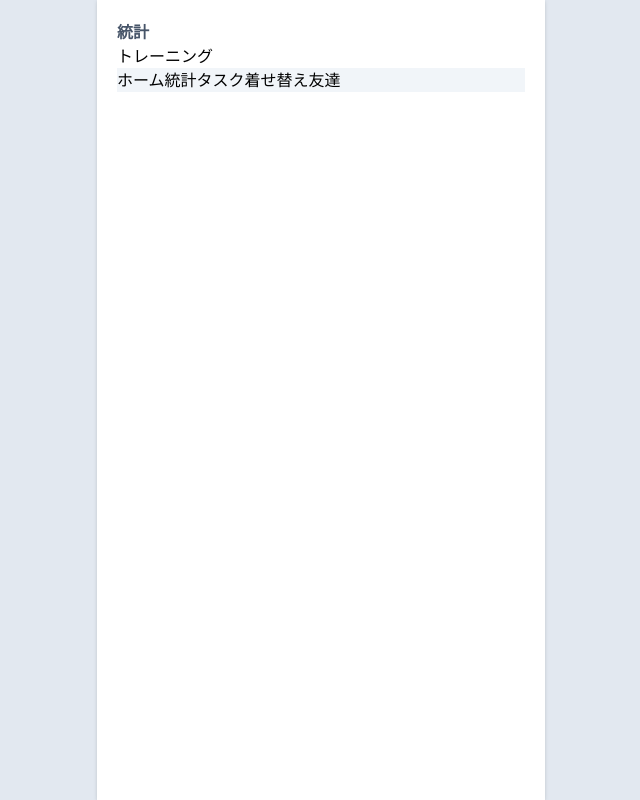
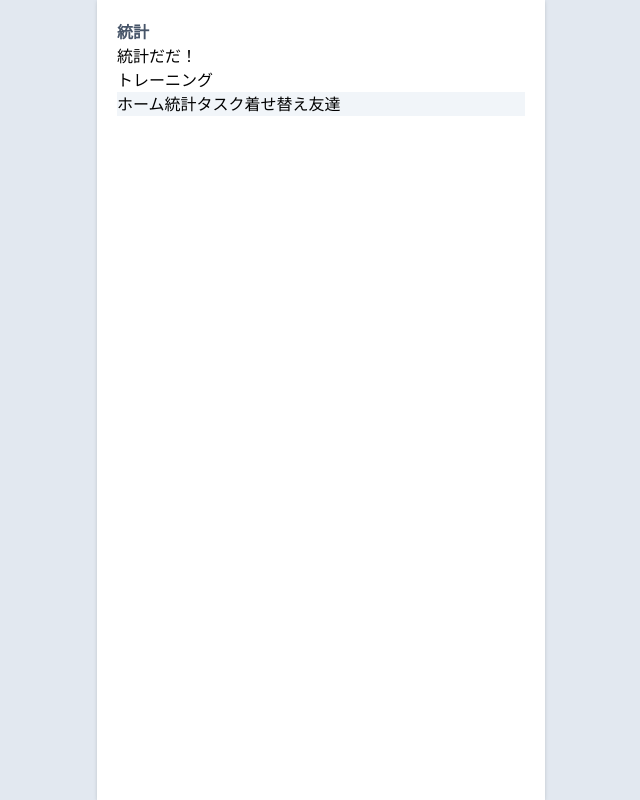
Before and after one commit to muscle-training-with-friend/mutan, a React (Vite) app: page /mutan/statistics in a window 1280 px wide. Shown: the whole page, without its empty margins (319-959 px from the left). Built offline with nearby package versions, Linux system fonts and the light colour scheme.

Commit message:
Update Statistics.jsx
test

```diff
--- a/src/Pages/Statistics.jsx
+++ b/src/Pages/Statistics.jsx
@@ -4,6 +4,7 @@ export default function () {
   return (
     <>
       <div className="font-bold text-slate-600">統計</div>
+      <div>統計だだ！</div>
       <Link to="/allTrainings">トレーニング</Link>
     </>
   );
```
